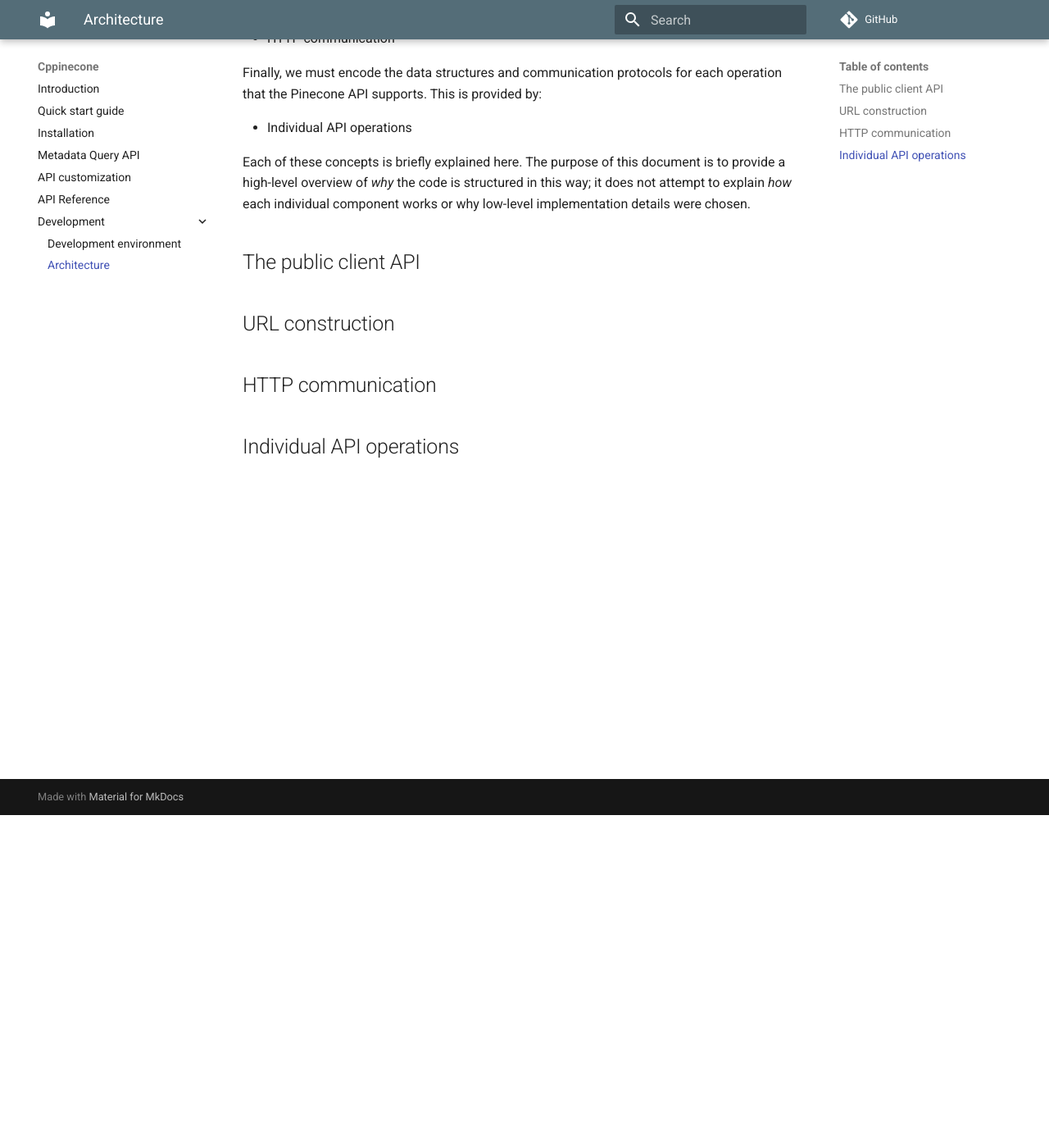
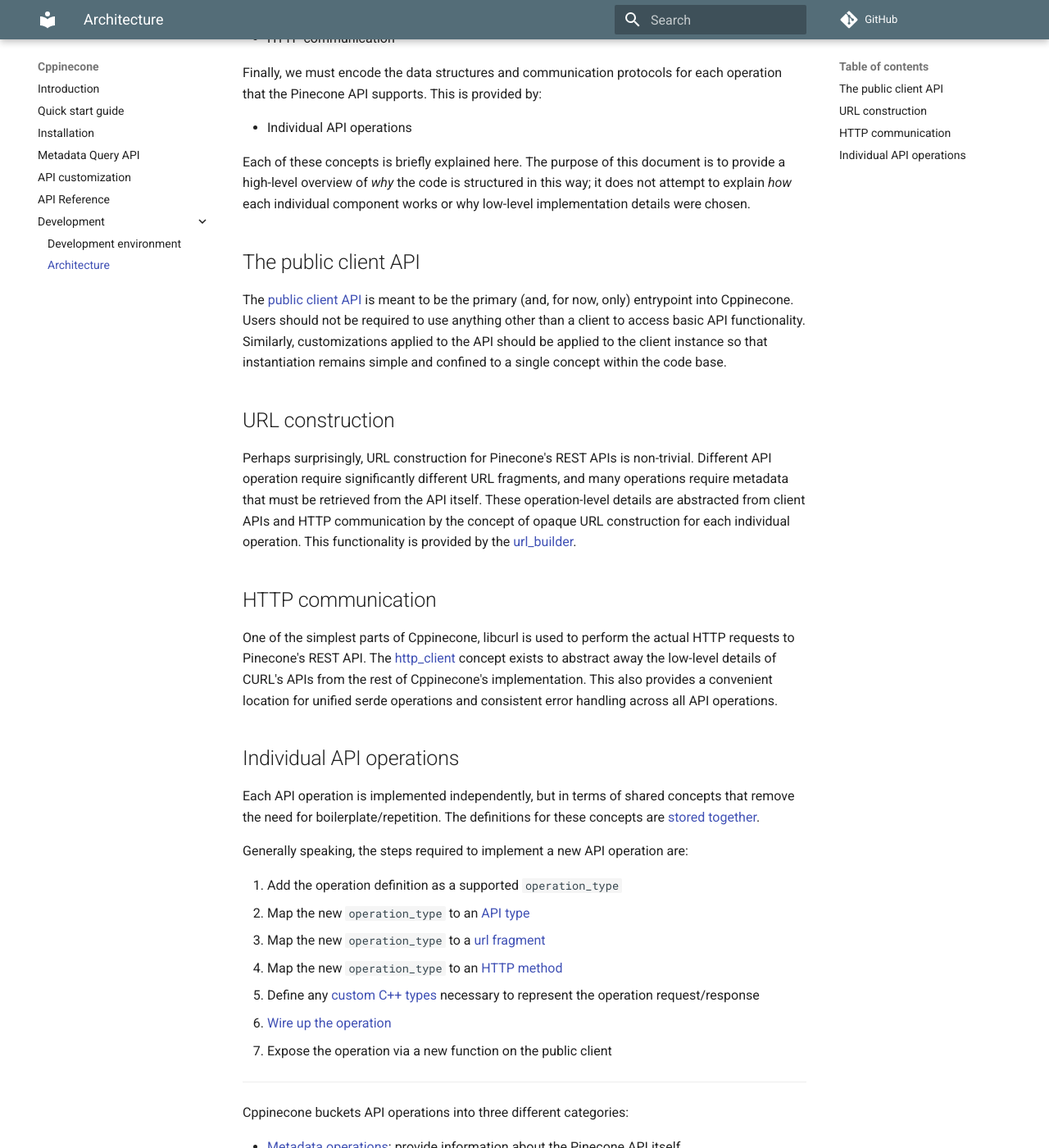
Before and after one commit to jkaye2012/cppinecone, an MkDocs documentation site: the page built from docs/development/architecture.md, in a window 1280 px wide and 1400 px high, scrolled down 406 px. Shown: the whole window at 82% size. Built offline with MkDocs 1.6.1 and Material for MkDocs 9.7.7, drawn with Linux system fonts in a browser that asks for light colours; comment, search, counter and statistics services are not loaded; some of the changed text lies outside the part shown.

Commit message:
Finalizes architecture documentation

```diff
--- a/docs/development/architecture.md
+++ b/docs/development/architecture.md
@@ -24,8 +24,49 @@
 
 ## The public client API
 
+The [public client API](/doxygen/html/structpinecone_1_1pinecone__client.html) is meant to be the primary (and, for now, only) entrypoint into Cppinecone. Users should not be
+required to use anything other than a client to access basic API functionality. Similarly, customizations applied to the
+API should be applied to the client instance so that instantiation remains simple and confined to a single concept
+within the code base.
+
 ## URL construction
+
+Perhaps surprisingly, URL construction for Pinecone's REST APIs is non-trivial. Different API operation require
+significantly different URL fragments, and many operations require metadata that must be retrieved from the API itself.
+These operation-level details are abstracted from client APIs and HTTP communication by the concept of opaque URL
+construction for each individual operation. This functionality is provided by the
+[url_builder](/doxygen/html/structpinecone_1_1net_1_1url__builder.html).
 
 ## HTTP communication
 
+One of the simplest parts of Cppinecone, libcurl is used to perform the actual HTTP requests to Pinecone's REST API. The
+[http_client](/doxygen/html/structpinecone_1_1net_1_1http__client_3_01threading__mode_1_1sync_01_4.html)
+concept exists to abstract away the low-level details of CURL's APIs from the rest of Cppinecone's implementation. This
+also provides a convenient location for unified serde operations and consistent error handling across all API operations.
+
 ## Individual API operations
+
+Each API operation is implemented independently, but in terms of shared concepts that remove the need for
+boilerplate/repetition. The definitions for these concepts are [stored together](/doxygen/html/operation__type_8hpp.html).
+
+Generally speaking, the steps required to implement a new API operation are:
+
+1. Add the operation definition as a supported `operation_type`
+2. Map the new `operation_type` to an [API type](/doxygen/html/operation__type_8hpp.html#a5a1a5d9d2152ec2530acf8e4cbc00859)
+3. Map the new `operation_type` to a [url fragment](/doxygen/html/operation__type_8hpp.html#a2b396a3a5f137adfe14202d0c0c0b76e)
+4. Map the new `operation_type` to an [HTTP method](/doxygen/html/operation__type_8hpp.html#ac1271542a4aec7ece1b57b14bf12c475)
+5. Define any [custom C++ types](/doxygen/html/index__types_8hpp.html) necessary to represent the operation request/response
+6. [Wire up the operation](/doxygen/html/index__operations_8hpp.html)
+7. Expose the operation via a new function on the public client
+
+---
+
+Cppinecone buckets API operations into three different categories:
+
+* [Metadata operations](/doxygen/html/meta__operations_8hpp.html): provide information about the Pinecone API itself
+* [Index operations](/doxygen/html/index__operations_8hpp.html): CRUD operations on Pinecone indices and collections
+* [Vector operations](/doxygen/html/vector__operations_8hpp.html): CRUD operations on individual vectors within indices
+  and collections
+
+The relationship between the API operation categories and the remainder of Cppinecone can be visualized with the file
+include diagram available within [the generated documentation](http://localhost:8000/doxygen/html/operation_8hpp.html).
```
